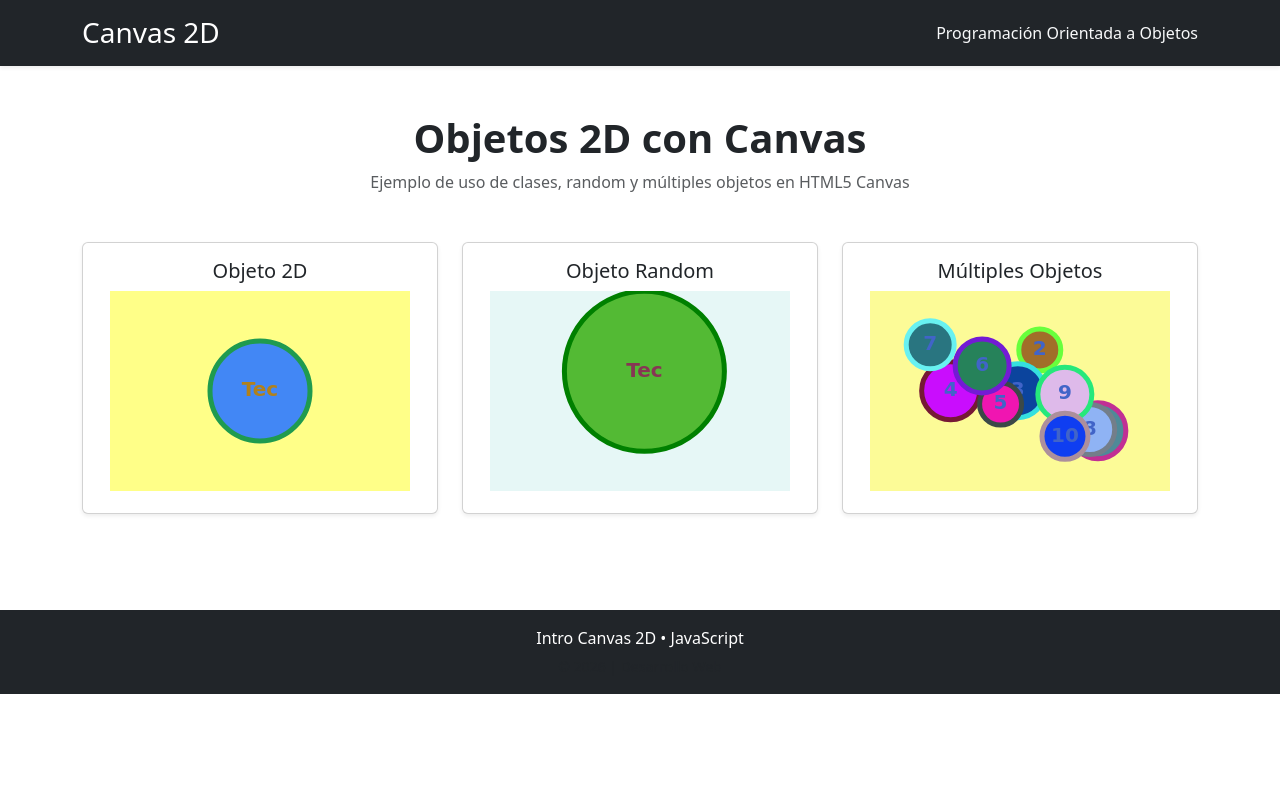
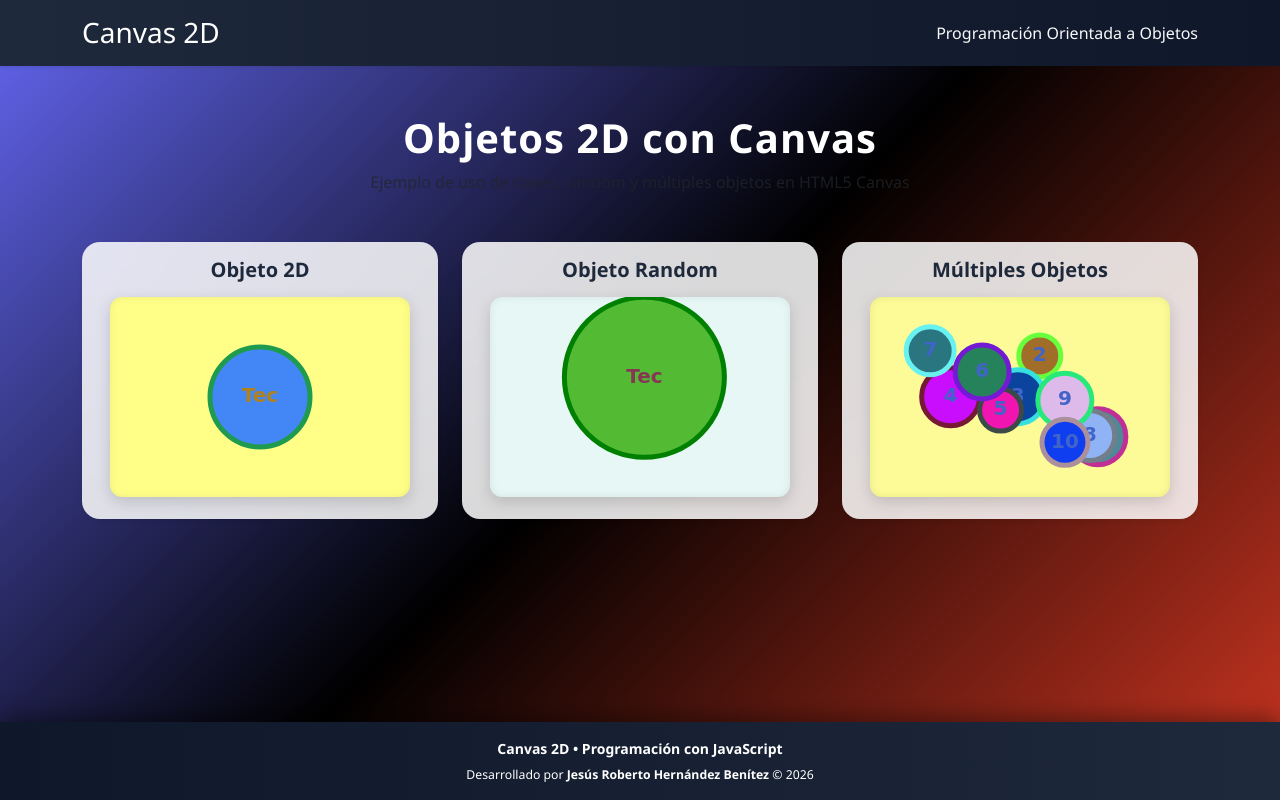
Before and after one commit to Roberto162/intro-poo-canvas, a plain HTML site: page index.html in a window 1280 px wide. Drawn offline with nearby package versions, Linux system fonts and the light colour scheme.

Commit message:
Agregación de bootstrap, css, footer y diseño

```diff
--- a/assets/css/styles.css
+++ b/assets/css/styles.css
@@ -0,0 +1,86 @@
+/* Fondo general */
+body{
+background: linear-gradient(135deg,#6366f1,#000000,#cc3521);
+min-height:100vh;
+display:flex;
+flex-direction:column;
+font-family: "Segoe UI", Tahoma, Geneva, Verdana, sans-serif;
+}
+
+/* Header */
+header{
+background: linear-gradient(90deg,#1e293b,#0f172a);
+box-shadow:0 5px 20px rgba(0,0,0,.35);
+color:white;
+}
+
+/* Título principal */
+h1{
+font-weight:700;
+color:white;
+letter-spacing:1px;
+}
+
+/* Contenedor principal */
+main{
+flex:1;
+}
+
+/* Cards */
+.canvas-card{
+border:none;
+border-radius:18px;
+background:rgba(255,255,255,0.85);
+backdrop-filter:blur(10px);
+box-shadow:0 10px 30px rgba(0,0,0,.2);
+transition:all .35s ease;
+}
+
+/* Hover cards */
+.canvas-card:hover{
+transform:translateY(-10px) scale(1.03);
+box-shadow:0 20px 45px rgba(0,0,0,.3);
+}
+
+/* Títulos de cada canvas */
+.card-title{
+font-weight:600;
+color:#1e293b;
+margin-bottom:15px;
+}
+
+/* Canvas */
+.canvas-box{
+width:100%;
+max-width:300px;
+height:200px;
+border-radius:12px;
+border:none;
+background:white;
+box-shadow:
+inset 0 0 8px rgba(0,0,0,.08),
+0 5px 15px rgba(0,0,0,.15);
+}
+
+/* Footer */
+.footer-custom{
+background:linear-gradient(90deg,#0f172a,#1e293b);
+box-shadow:0 -5px 20px rgba(0,0,0,.4);
+font-size:14px;
+}
+
+/* Animación entrada */
+.canvas-card{
+animation:fadeUp .7s ease;
+}
+
+@keyframes fadeUp{
+from{
+opacity:0;
+transform:translateY(25px);
+}
+to{
+opacity:1;
+transform:translateY(0);
+}
+}
--- a/index.html
+++ b/index.html
@@ -10,7 +10,7 @@
 
 <link href="https://cdn.jsdelivr.net/npm/bootstrap@5.3.2/dist/css/bootstrap.min.css" rel="stylesheet">
 
-<link rel="stylesheet" href="./assets/css/style.css">
+<link rel="stylesheet" href="./assets/css/styles.css">
 </head>
 
 <body>
@@ -77,13 +77,13 @@
 </main>
 
 <!-- FOOTER -->
-<footer class="bg-dark text-white mt-5">
+<footer class="footer-custom text-white mt-5">
 <div class="container text-center py-3">
 
-<p class="mb-1">Intro Canvas 2D • JavaScript</p>
+<p class="mb-1 fw-bold">Canvas 2D • Programación con JavaScript</p>
 
-<small class="text-muted">
-© 2026 | Desarrollo Web
+<small>
+Desarrollado por <strong>Jesús Roberto Hernández Benítez</strong> © 2026
 </small>
 
 </div>
```
